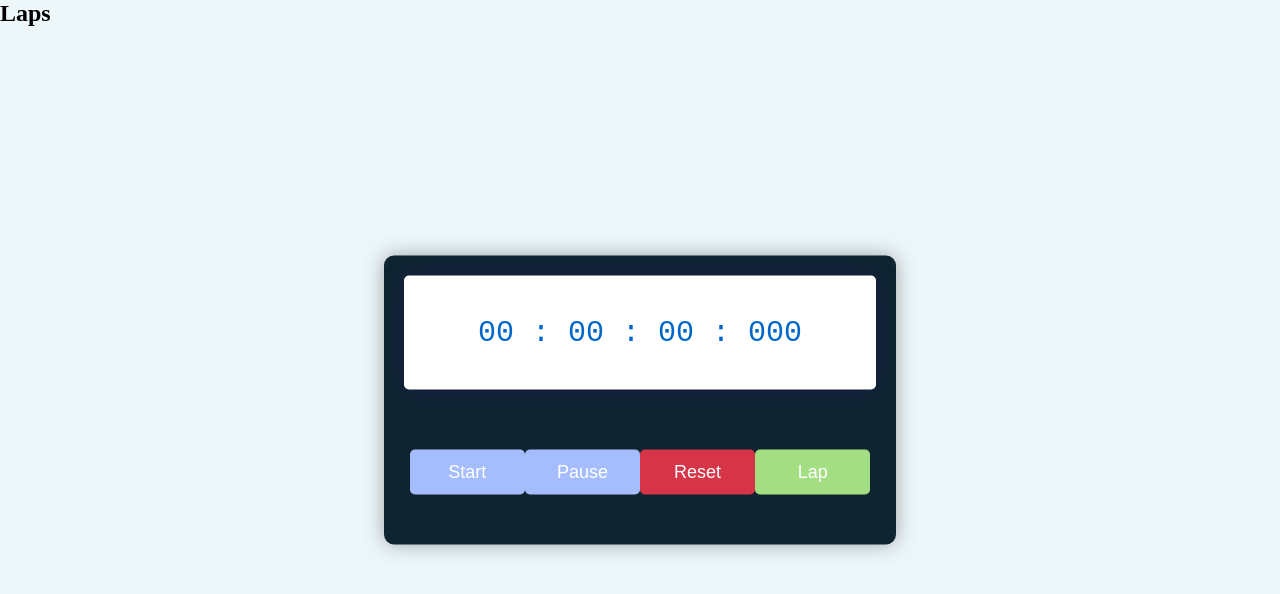
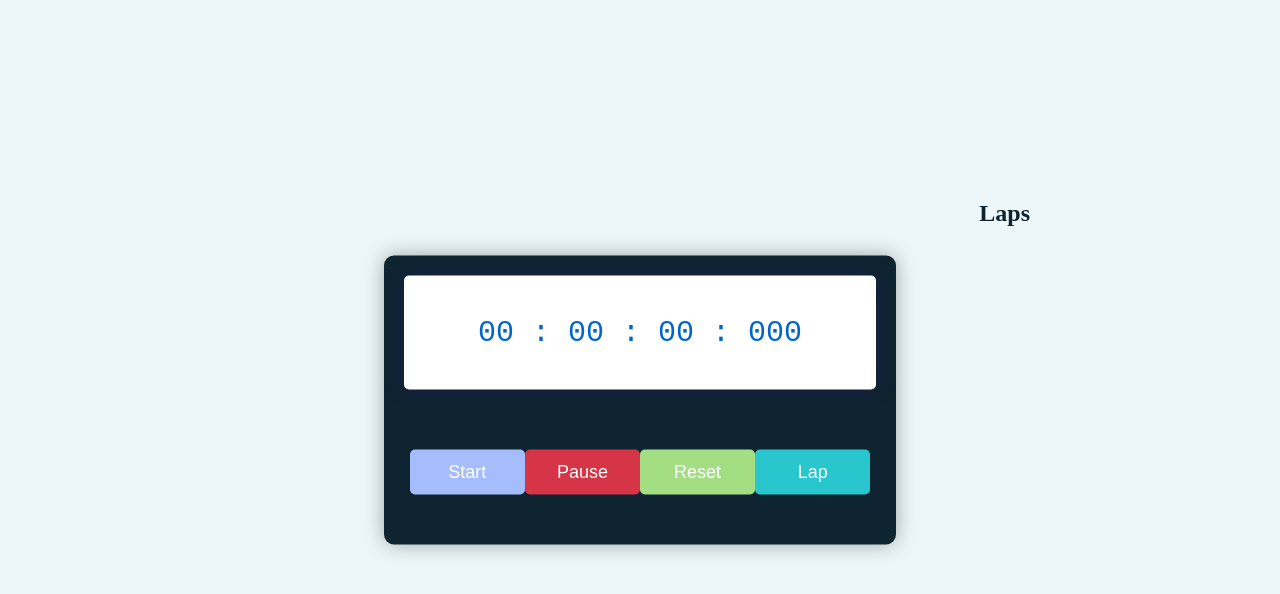
Before and after one commit to tanvi2912/PRODIGY_WD_02, a plain HTML site: page index.html in a window 1280 px wide. Drawn offline with Linux system fonts and the light colour scheme.

Commit message:
Update style.css

```diff
--- a/style.css
+++ b/style.css
@@ -6,6 +6,20 @@
     box-sizing: border-box;
 }
 
+.lap-list {
+    margin-right: 200px;
+    display: flex;
+    flex-direction: column;
+    color: #0e2431;
+    justify-content: end;
+    align-items: end;
+  }
+  .lap-label {
+    display: flex;
+    margin-top: 200px;
+    margin-right: 250px;
+    margin-bottom: 10px;
+  }
 body {
 
     background-color: #edf7fa;
@@ -62,15 +76,16 @@ body {
 }
 
 
-.buttons button:nth-last-child(2) {
-    background-color: #d63447;
+
+.buttons button:nth-last-child(3) {
+     background-color: #d63447;
 }
 
-.buttons button:nth-last-child(1) {
+.buttons button:nth-last-child(2) {
     background-color: #a3de83;
 
 }
+.buttons button:nth-last-child(1) {
+    background-color:#29c6cd;
 
-.buttons button:hover {
-    box-shadow: 0 0 20px rgba(0, 0, 0, 0.25);
 }
```
